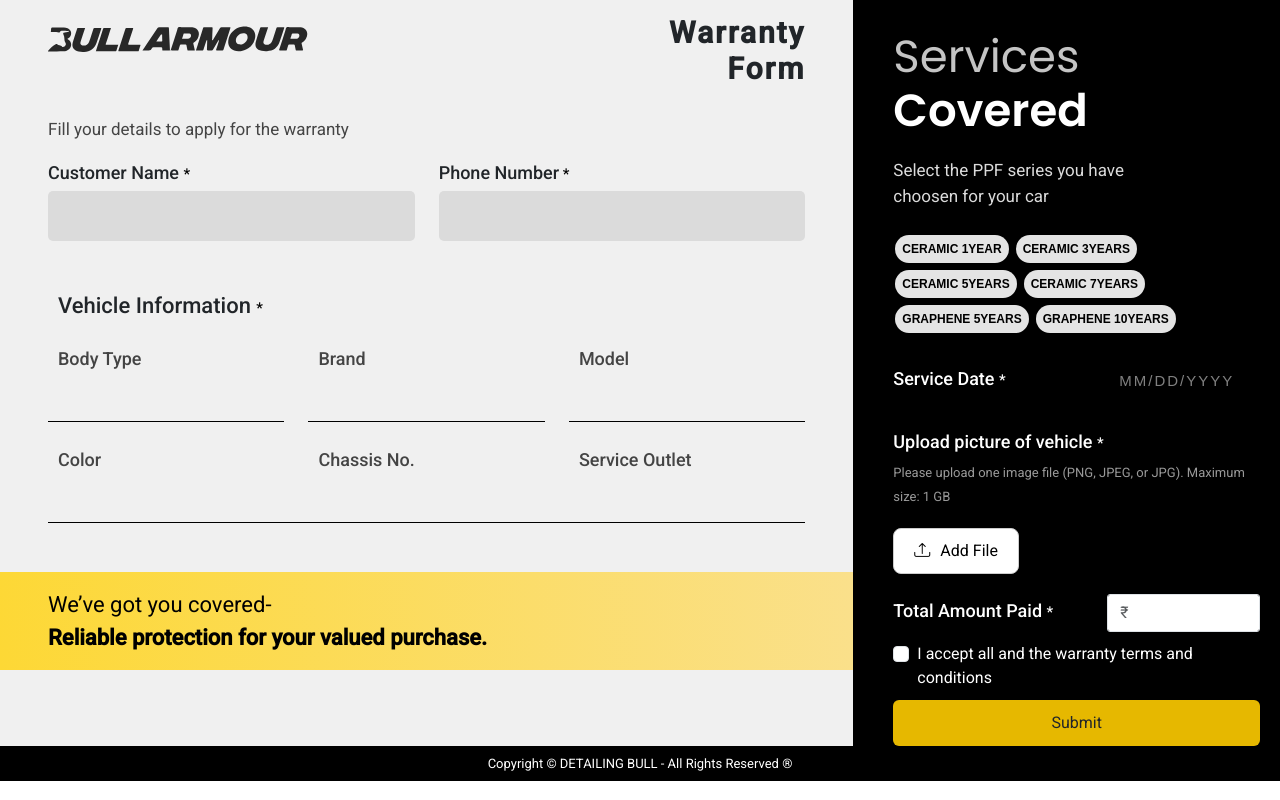
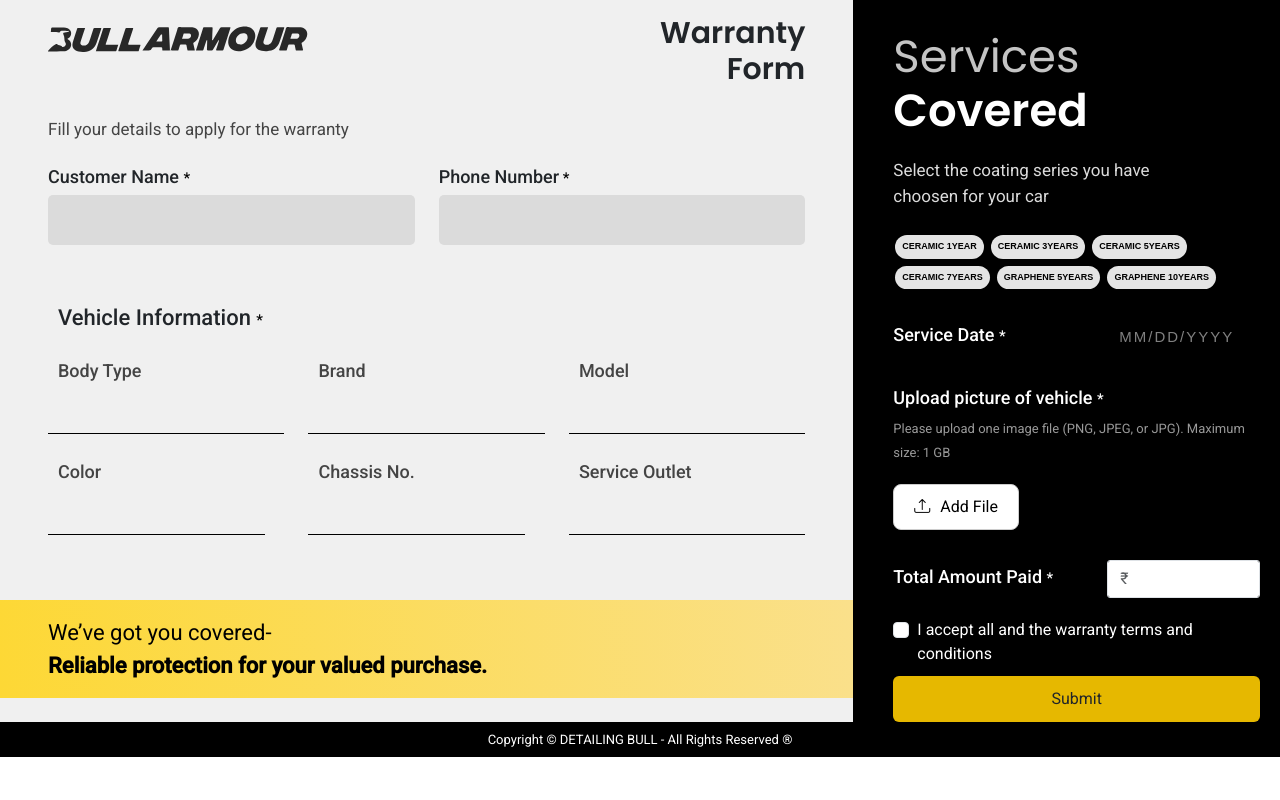
Before and after one commit to PoojaTamor/bull-form, a plain HTML site: page index.html in a window 1280 px wide. Drawn offline with nearby package versions, Linux system fonts and the light colour scheme; some packages are replaced by stand-ins of ours; a script that the page names is missing.

Commit message:
Update index.html

```diff
--- a/index.html
+++ b/index.html
@@ -3,7 +3,7 @@
   <head>
     <meta charset="UTF-8" />
     <meta name="viewport" content="width=device-width, initial-scale=1.0" />
-    <title>WORRANTY_CARD</title>
+    <title>WARRANTY_CARD</title>
     <link
       href="https://cdn.jsdelivr.net/npm/bootstrap@5.3.0-alpha3/dist/css/bootstrap.min.css"
       rel="stylesheet"
@@ -105,7 +105,7 @@
         /* text-align: center; */
         font-weight: 400;
         font-size: 32px;
-        margin-top: 33px;
+        margin-top: 49px;
         /* height: 162px; */
       }
 
@@ -306,7 +306,7 @@
     padding: 5px 7px;
     background-color: #e4e4e4;
     color: black;
-    font-size: 12px;
+    font-size: 9px;
     border-radius: 20px;
     transition: background-color 0.3s, color 0.3s;
 }
@@ -327,7 +327,7 @@
         padding-block: 10px;
       }
       .amountfild {
-        padding-block: 10px;
+        padding-block: 20px;
       }
       .servicebox {
         padding-block: 5px;
@@ -350,7 +350,7 @@
       }
       .Vehiclerow input[type="text"] {
         padding: 10px 10px;
-        width: 270px;
+        width: 217px;
       }
       .Vehiclerow input[type="text"]:focus {
         outline: none;
@@ -427,9 +427,10 @@ div:where(.swal2-container) .swal2-html-container{
 .sidetext h5{
   margin:15px 0px 0px 0px;
  font-size: 30px;
- font-weight: 600;
-
- letter-spacing: 2px;
+ font-weight:900;
+ font-family: "Poppins", sans-serif;
+
+ /* letter-spacing: 2px; */
 
 
 }
@@ -646,6 +647,7 @@ div:where(.swal2-container) .swal2-html-container{
     margin: 27px 5px 0px 0px;
     font-size: 18px;
     letter-spacing: 1px;
+
 }
 [type="button"]:not(:disabled), [type="reset"]:not(:disabled), [type="submit"]:not(:disabled), button:not(:disabled) {
   padding-block: 6px;
@@ -711,7 +713,7 @@ div:where(.swal2-container) .swal2-html-container{
                 Warranty Card <br /><span class="text-dark">Details</span>
               </h2> -->
               <div class="row toprow">
-                <p class="details-text">Fill your details to apply for the warranty</p>
+                <p class="details-text pb-1">Fill your details to apply for the warranty</p>
 
                 <div class="col-6 mb-3">
                   <label for="customerName" class="form-label namelable"
@@ -740,7 +742,7 @@ div:where(.swal2-container) .swal2-html-container{
                 </div>
               </div>
 
-              <h4 class="pt-md-3 vehicleinfo">Vehicle Information  <span class="reqsym" style="color: #000;"> * </span></h4>
+              <h4 class="pt-md-4 vehicleinfo">Vehicle Information  <span class="reqsym" style="color: #000;"> * </span></h4>
               <div class="row pt-md-3 gx-4 Vehiclerow">
                 <div class="col-4 mb-3">
                   <label for="Body-Type" class="form-label namelable"
@@ -1204,7 +1206,7 @@ div:where(.swal2-container) .swal2-html-container{
               Services <span class="fw-bold text-white Covered"> Covered</span>
             </h3>
             <p class="bottom-text col-sm-9">
-              Select the PPF series you have choosen for your car
+              Select the coating series you have choosen for your car
             </p>
             <!-- <div class="radio-buttons my-4">
               <label class="radio-container">
```
